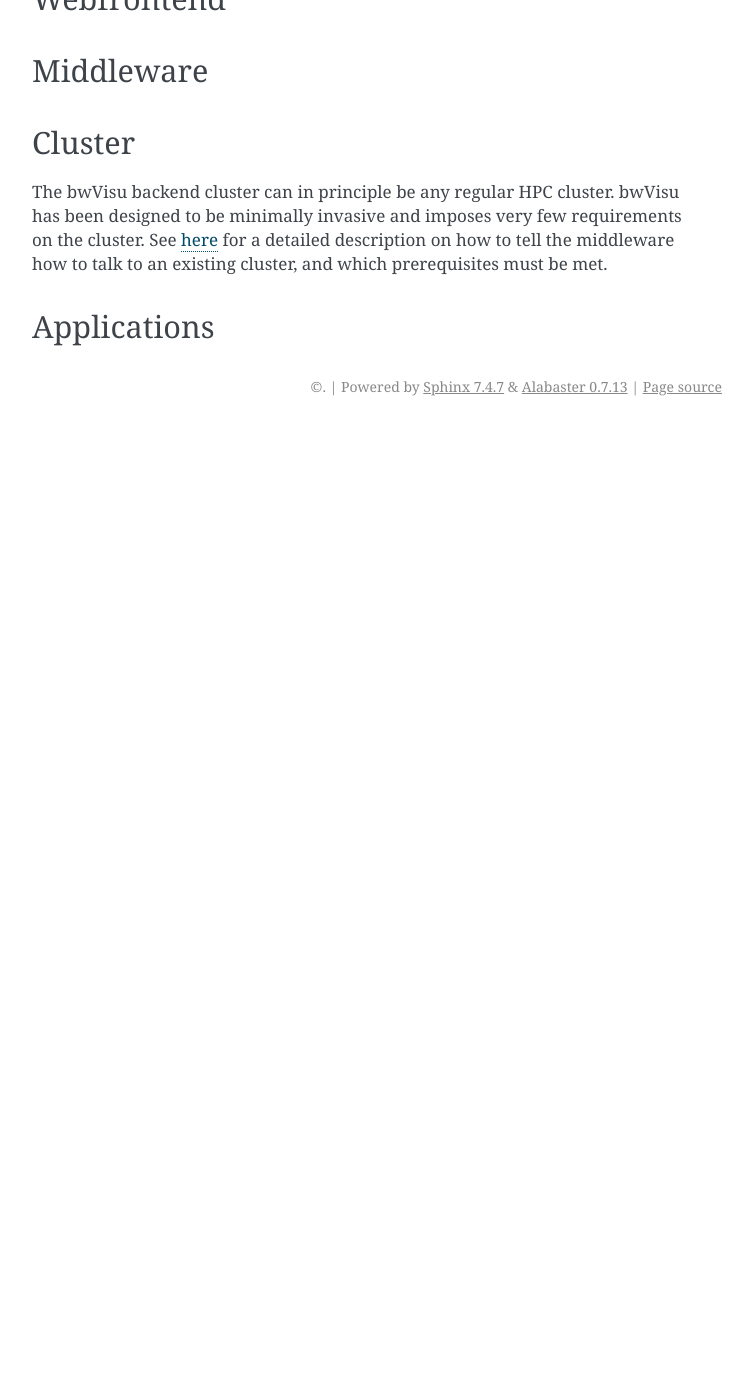
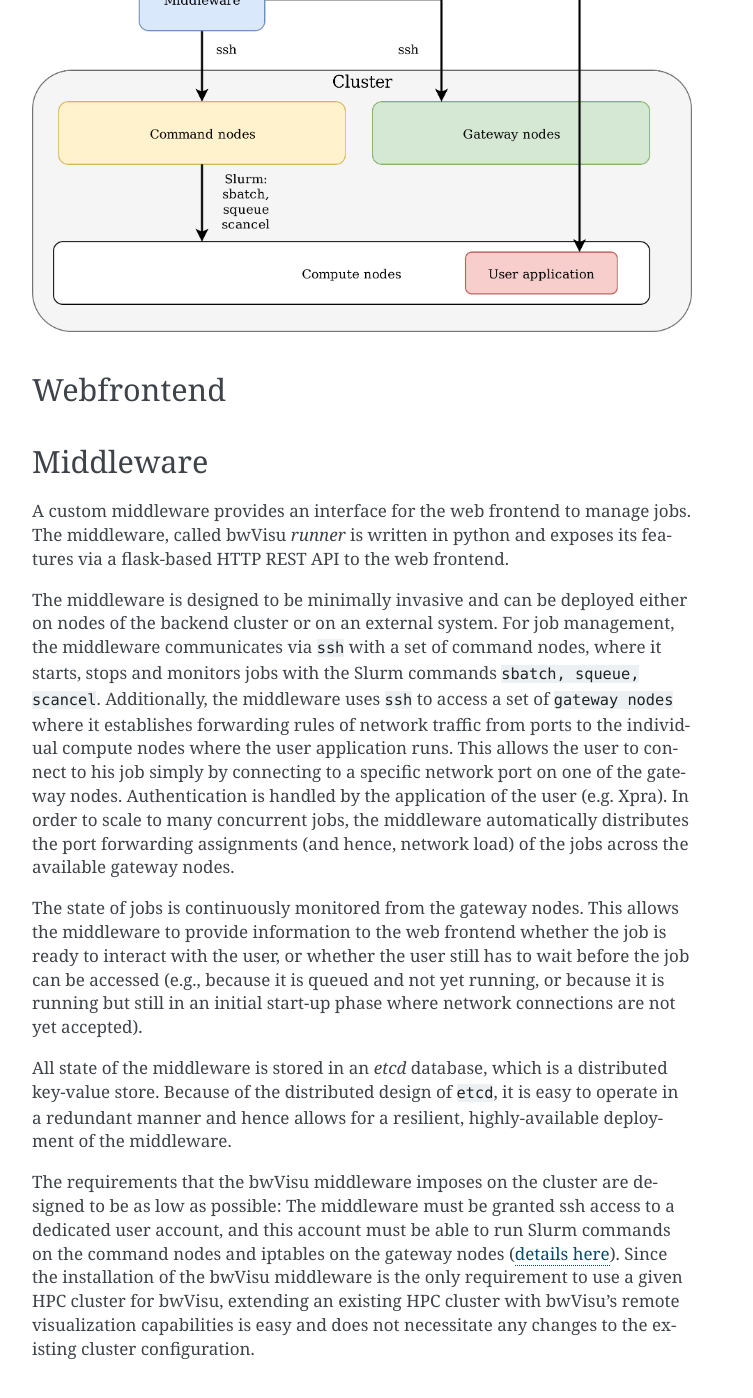
Before and after one commit to bwvisu/bwvisu.github.io, a Sphinx documentation site: the page built from docs/technical-docs/technical-docs.md, in a window 1280 px wide and 1400 px high, scrolled down 1245 px. Shown: the whole window, without its empty margins (388-1141 px from the left). Built offline with Sphinx 7.4.7, drawn with Linux system fonts in a browser that asks for light colours; before the commit the page ends 1671 px from its top, so only the background shows below that; some of the changed text lies outside the part shown.

Commit message:
moar technical documentation

````diff
--- a/docs/technical-docs/technical-docs.md
+++ b/docs/technical-docs/technical-docs.md
@@ -17,6 +17,13 @@
 ```
 
 
+bwVisu distinguishes three types of nodes in the cluster (more details [here](backend.md)):
+* Compute nodes where jobs will run
+* Command nodes that the bwVisu middleware will use to manage jobs (typically, these are login nodes)
+* Gateway nodes that are used to channel the visualization stream to the user; a port forwarding mechanism allows the user to connect to a port on these nodes which will then be forwarded to the compute node of the MPI master rank.
+
+Note that in this setup, the actual connection between user and application for the visualization data does *not* go through the web frontend. Instead, the web frontend only provides the user with a link which points to the properly forwarded port on one of the gateway nodes. The actual remote visualization software (for most applications we use Xpra) runs as part of the job.
+This means that **the load on the web frontend can be expected to be very light, as the web frontend and middleware merely manage jobs**.
 The following image illustrates the bwVisu architecture in more detail:
 
 ![bwVisu architecture](../img/architecture.png)
@@ -25,6 +32,20 @@
 ## Webfrontend
 
 ## Middleware
+A custom middleware provides an interface for the web frontend to manage jobs. The middleware, called bwVisu *runner* is written in python and exposes its features via a flask-based HTTP REST API to the web frontend.
+
+The middleware is designed to be minimally invasive and can be deployed either on nodes of the backend cluster or on an external system. For job management, the middleware communicates via `ssh` with a set of command nodes, where it starts, stops and monitors jobs with the Slurm commands `sbatch, squeue, scancel`. Additionally, the middleware uses `ssh` to access a set of `gateway nodes` where it establishes forwarding rules of network traffic from ports to the individual compute nodes where the user application runs. This allows the user to connect to his job simply by connecting to a specific network port on one of the gateway nodes. Authentication is handled by the application of the user (e.g. Xpra).
+In order to scale to many concurrent jobs, the middleware automatically distributes the port forwarding assignments (and hence, network load) of the jobs across the available gateway nodes.
+
+The state of jobs is continuously monitored from the gateway nodes. This allows the middleware to provide information to the web frontend whether the job is ready to interact with the user, or whether the user still has to wait before the job can be accessed (e.g., because it is queued and not yet running, or because it is running but still in an initial start-up phase where network connections are not yet accepted).
+
+All state of the middleware is stored in an *etcd* database, which is a distributed key-value store. Because of the distributed design of `etcd`, it is easy to operate in a redundant manner and hence allows for a resilient, highly-available deployment of the middleware.
+
+
+
+The requirements that the bwVisu middleware imposes on the cluster are designed to be as low as possible: The middleware must be granted ssh access to a dedicated user account, and this account must be able to run Slurm commands on the command nodes and iptables on the gateway nodes ([details here](backend.md)).
+Since the installation of the bwVisu middleware is the only requirement to use a given HPC cluster for bwVisu, extending an existing HPC cluster with bwVisu's remote visualization capabilities is easy and does not necessitate any changes to the existing cluster configuration.
+
 
 ## Cluster
 The bwVisu backend cluster can in principle be any regular HPC cluster. bwVisu has been designed to be minimally invasive and imposes very few requirements on the cluster. See [here](backend.md) for a detailed description on how to tell the middleware how to talk to an existing cluster, and which prerequisites must be met.
````
